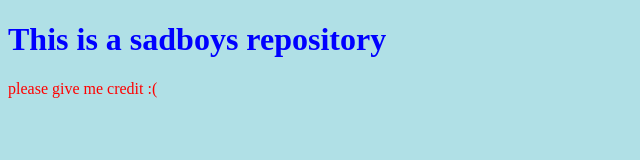
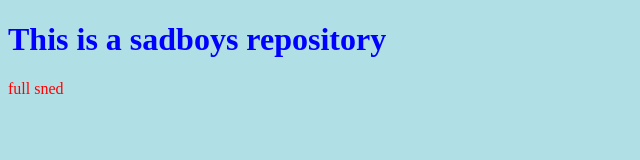
Before and after one commit to drippin666/sadboys, a plain HTML site: page index.html in a window 1280 px wide. Shown: the whole page, without its empty margins (0-640 px from the left). Drawn offline with Linux system fonts and the light colour scheme.

Commit message:
Update index.html

```diff
--- a/index.html
+++ b/index.html
@@ -10,7 +10,7 @@ p    {color: red;}
 <body>
 
 <h1>This is a sadboys repository</h1>
-<p>please give me credit :(</p>
+<p>full sned </p>
 
 </body>
 </html>
```
